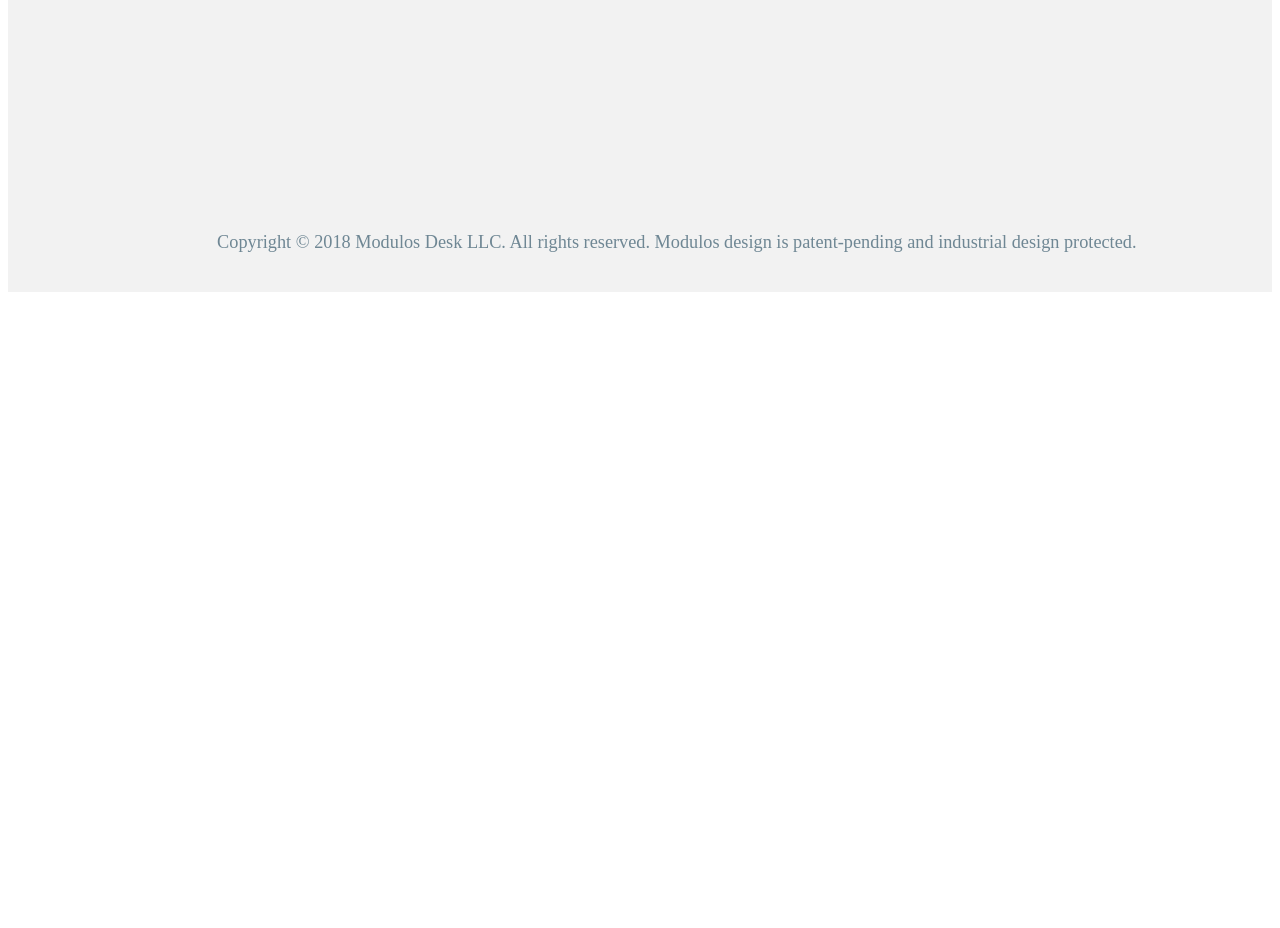
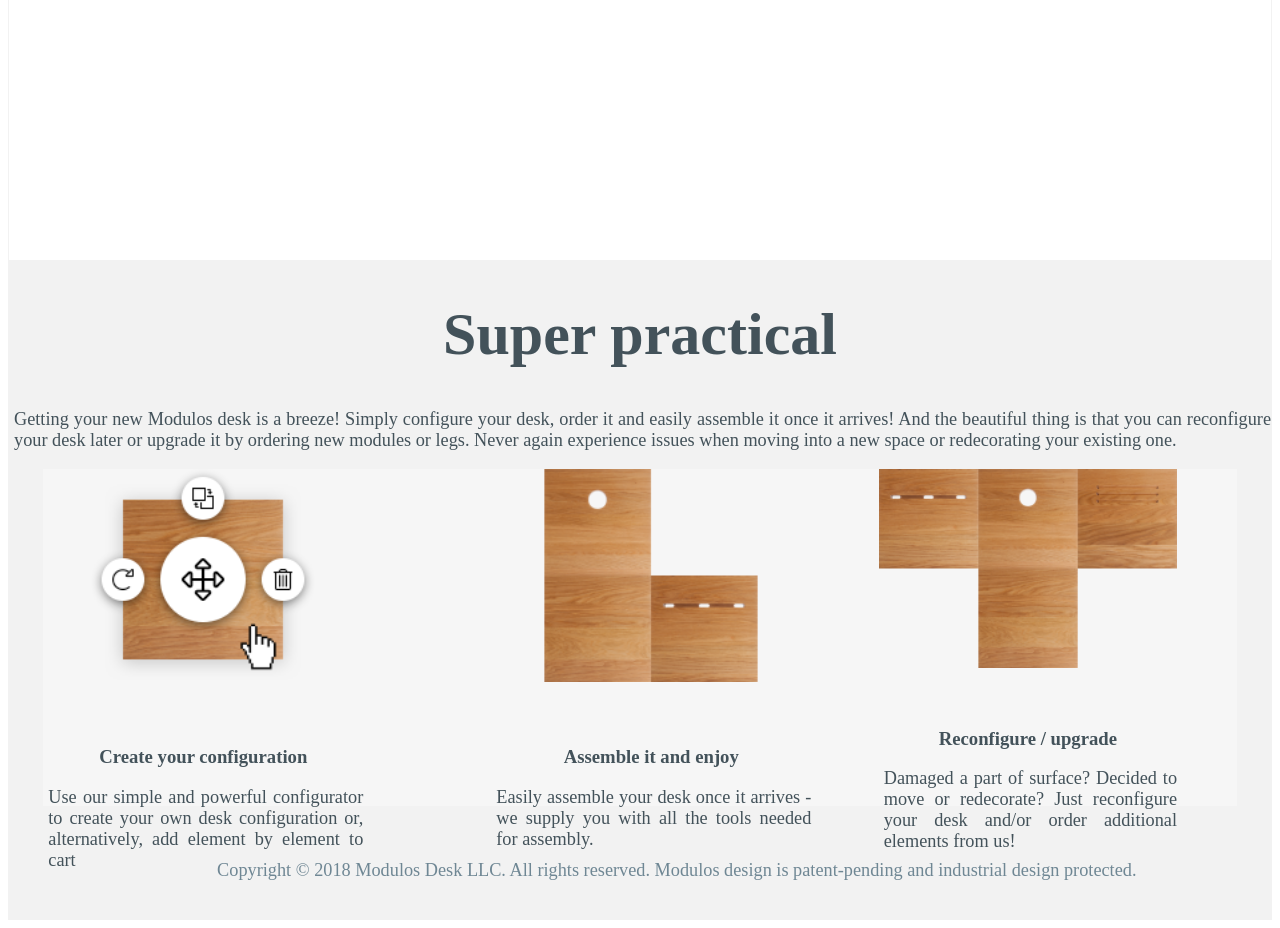
Before and after one commit to marinellysfigueroa/modulos-desk, a plain HTML site: page index.html in a window 1280 px wide. Shown: the part 1065-1993 px from the top of the page. Before the commit the page ends 1365 px from the top, so only its background shows below. Drawn offline with Linux system fonts and the light colour scheme.

Commit message:
version 3 clonacion

```diff
--- a/css/css.css
+++ b/css/css.css
@@ -156,6 +156,7 @@ body
     background-color: white;
     justify-content: center;
    align-items: center;
+
 }
 
 .second-seccion .izquierda
@@ -182,18 +183,61 @@ body
 
 }
 
+/*seccion 3*/
+.third-seccion
+{
+   background-color: #f6f6f6;
+   flex: 1 1 100%;
+   box-sizing: border-box;
+   margin: 1.07143rem 2.14286rem;
+   text-align: center;
+   font-size: 1rem;
+   display: flex;
+}
+.third-seccion .top p, h1
+{
+  text-align: center;
+  max-width: 100%;
+  display: block;
+}
+.third-seccion   h3
+{
+  margin-top: 20%;
+  text-align: center;
+  position: relative;
+}
+.third-seccion .top
+{
+    position: relative;
+    width: 100%;
+    display: block;
+}
+.third-seccion .primero
+{
+    position: absolute;
+    width: 25%;
+}
+
+.third-seccion .segundo
+{
+    position: absolute;
+    width: 25%;
+    margin-left: 35%;
+}
+.third-seccion .tercero
+{
+    position: relative;
+    width: 25%;
+   margin-left: 70%;
+}
 
 div img
 {
     width: 100%;
-    position: inherit;
-
-
 }
 p
 {
     font-size: 1.14286rem;
     text-align: justify;
     margin-left: 5px;
-
 }
--- a/index.html
+++ b/index.html
@@ -1,30 +1,58 @@
 <html>
+
 <head>
 	<meta charset="UTF-8">
 	<link rel="stylesheet" href="css/css.css">
-	<link rel="icon" href="imagenes/favicon.ico" type="image/x-icon"/>
-	<link rel="shortcut icon" href="favicon.ico" type="image/x-icon"/>
+	<link rel="icon" href="imagenes/favicon.ico" type="image/x-icon" />
+	<link rel="shortcut icon" href="favicon.ico" type="image/x-icon" />
 	<title>Modulos | The first fully modular desk system</title>
 </head>
+
 <body>
 
 	<div class="grid-container">
 		<div class="header">
 			<ul class="topnav">
-				<li><a class="active" href="#">Modules</a></li>
-				<li><a href="#">Legs</a></li>
-				<li><a href="#">Add Ons</a></li>
-				<li><a href="#">|</a></li>
-				<li><a href="#">...</a></li>
-				<li><a class="center" href="#">
-					<img alt="Brand" src="imagenes/modulos.png">
-				</a></li>
-				<li class="right"><a href="#"><img alt="Brand" src="imagenes/carro.png"></a></li>
-				<li class="right"><a href="#">|</a></li>
-				<li class="final"><a href="#"> Configure yours!</a></li>
-				<li class="right"><a href="#">|</a></li>
-				<li class="right"><a href="#">Shipping</a></li>
-				<li class="right"><a href="#">For Business</a></li>
+				<li>
+					<a class="active" href="#">Modules</a>
+				</li>
+				<li>
+					<a href="#">Legs</a>
+				</li>
+				<li>
+					<a href="#">Add Ons</a>
+				</li>
+				<li>
+					<a href="#">|</a>
+				</li>
+				<li>
+					<a href="#">...</a>
+				</li>
+				<li>
+					<a class="center" href="#">
+						<img alt="Brand" src="imagenes/modulos.png">
+					</a>
+				</li>
+				<li class="right">
+					<a href="#">
+						<img alt="Brand" src="imagenes/carro.png">
+					</a>
+				</li>
+				<li class="right">
+					<a href="#">|</a>
+				</li>
+				<li class="final">
+					<a href="#"> Configure yours!</a>
+				</li>
+				<li class="right">
+					<a href="#">|</a>
+				</li>
+				<li class="right">
+					<a href="#">Shipping</a>
+				</li>
+				<li class="right">
+					<a href="#">For Business</a>
+				</li>
 			</ul>
 		</div>
 		<div class="main">
@@ -32,28 +60,61 @@
 				<div class="izquierda">
 					<h1>The first truly modular desk system</h1>
 					<p>
-						We combine utility, craftsmanship and perfectionism to create the only desk that gives you absolute freedom in organizing, upgrading and changing your workspace.
+						We combine utility, craftsmanship and perfectionism to create the only desk that gives you absolute freedom in organizing,
+						upgrading and changing your workspace.
 					</p>
 					<div class="cuentas">
 						<a class="primary-cta" href="#">Configure yours!</a>
 						<a class="secondary-cta" href="#">Learn more</a>
 					</div>
 				</div>
-				<div class="derecha"><img  src="imagenes/hero-new-desk--cut.cb44eae5.png"></div>
+				<div class="derecha">
+					<img src="imagenes/hero-new-desk--cut.cb44eae5.png">
+				</div>
 			</div>
 			<div class="second-seccion">
-				<div class="izquierda"><img  src="imagenes/fotka-surface-modules-02.ce649369.jpg"> </div>
+				<div class="izquierda">
+					<img src="imagenes/fotka-surface-modules-02.ce649369.jpg"> </div>
 				<div class="derecha">
 
 					<h1>A surface made of modules</h1>
 					<p>
-						Modulos surface is comprised of Modules - surface tiles each capable of being connected to another one in any direction providing you with infinite possibilities. Since there are various models of modules with different functionalities available, you can create a surface that works the best for you, with functionalities spread out exactly how you like them.
-
-						And if you need to change your desk, you can simply rearrange or add new modules. No need to throw your old desk just because your needs have changed - with Modulos, your desk follows the change of your needs!
+						Modulos surface is comprised of Modules - surface tiles each capable of being connected to another one in any direction providing
+						you with infinite possibilities. Since there are various models of modules with different functionalities available,
+						you can create a surface that works the best for you, with functionalities spread out exactly how you like them. And
+						if you need to change your desk, you can simply rearrange or add new modules. No need to throw your old desk just because
+						your needs have changed - with Modulos, your desk follows the change of your needs!
 					</p>
 					<div class="cuentas">
-						<a class="secondary-cta" href="about-modulos">Shop available modules</a>
+						<a class="secondary-cta" href="#">Shop available modules</a>
 					</div>
+				</div>
+			</div>
+			<div class="top">
+					<h1>Super practical</h1>
+					<p>Getting your new Modulos desk is a breeze! Simply configure your desk, order it and easily assemble it once it arrives!
+						And the beautiful thing is that you can reconfigure your desk later or upgrade it by ordering new modules or legs.
+						Never again experience issues when moving into a new space or redecorating your existing one.</p>
+				</div>
+			<div class="third-seccion">
+
+				<div class="primero">
+					<img src="imagenes/super-practical-01.428939ee.png">
+				<br>
+					<h3>Create your configuration</h3>
+					<p>Use our simple and powerful configurator to create your own desk configuration or, alternatively, add element by element
+						to cart</p>
+				</div>
+				<div class="segundo">
+					<img src="imagenes/super-practical-02.e1689585.png">
+					<h3>Assemble it and enjoy</h3>
+					<p>Easily assemble your desk once it arrives - we supply you with all the tools needed for assembly.</p>
+				</div>
+				<div class="tercero">
+					<img src="imagenes/super-practical-03.d958c4d2.png">
+					<h3>Reconfigure / upgrade</h3>
+					<p>Damaged a part of surface? Decided to move or redecorate? Just reconfigure your desk and/or order additional elements
+						from us!</p>
 				</div>
 			</div>
 		</div>
@@ -66,4 +127,5 @@
 		</div>
 	</div>
 </body>
+
 </html>
```
Also changed, not shown: imagenes/super-practical-01.428939ee.png (added), imagenes/super-practical-02.e1689585.png (added), imagenes/super-practical-03.d958c4d2.png (added).
